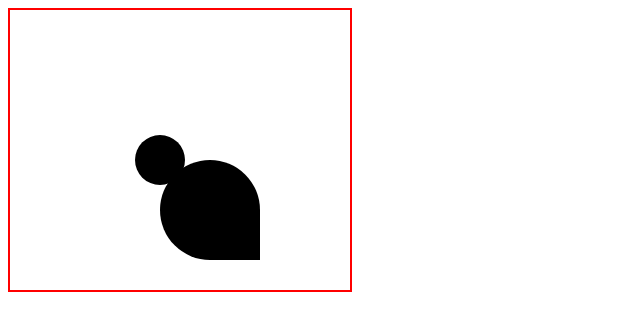
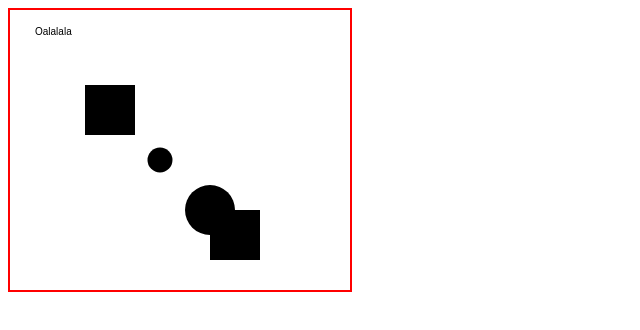
Before and after one commit to sajjadafzal/pico-game-template, a website built with Parcel: page src/index.html in a window 1280 px wide. Shown: the whole page, without its empty margins (0-640 px from the left). Built offline with nearby package versions, Linux system fonts and the light colour scheme.

Commit message:
implement scenes, added text object

```diff
--- a/src/game.js
+++ b/src/game.js
@@ -1,9 +1,5 @@
 import GameObject from './gameObject.js'
-
-// in game scrs
-/*
-  scr = 0: main. 1: game, 2: end
-*/
+import SCENES from './scenes.js'
 
 /**
  * Game class
@@ -22,149 +18,36 @@ export default class Game {
     // options
     this.w = width
     this.h = height
-    this.assets = assets
 
     // create canvas
-    this.canvas = document.createElement('canvas')
-    this.ctx = this.canvas.getContext('2d')
-    this.canvas.width = width
-    this.canvas.height = height
-    container.appendChild(this.canvas)
+    this.ctx = document.createElement('canvas').getContext('2d')
+    this.ctx.canvas.width = width
+    this.ctx.canvas.height = height
+    container.appendChild(this.ctx.canvas)
 
     // set static props
+    this.ctx.strokeStyle = 'black'
     GameObject.S_W = this.w
     GameObject.S_H = this.h
     GameObject.CTX = this.ctx
 
     // initial vars
-    this.store = {
-      scr: 0,
-      objects: [
-        new GameObject({
-          type: 'rect',
-          x: 200,
-          y: 200,
-          w: 50,
-          h: 50,
-          scr: 0,
-          isSolid: true,
-        }),
-        new GameObject({
-          type: 'circle',
-          x: 200,
-          y: 200,
-          rad: 50,
-          scr: 0,
-          dx: 1,
-          dy: 1,
-          acc: 0,
-          isSolid: true,
-        }),
-        new GameObject({
-          type: 'circle',
-          x: 150,
-          y: 150,
-          rad: 25,
-          scr: 0,
-          isSolid: true,
-        }),
-        new GameObject({
-          type: 'rect',
-          x: 75,
-          y: 75,
-          w: 50,
-          h: 50,
-          scr: 1,
-          ctrl: true,
-        }),
-        new GameObject({
-          type: 'rect',
-          x: 75,
-          y: 75,
-          w: 50,
-          h: 50,
-          scr: 1,
-        }),
-      ],
-    }
-
-    // input handling
-    this.canvas.addEventListener('click', e => this.handleInput(e))
-    document.addEventListener('keydown', e => this.handleInput(e))
+    this.store = { currentScene: 0, objects: SCENES[0] }
 
     // load all assets
-    this.loadAssets().then(assets => {
+    Game.loadAssets(assets).then(assets => {
       this.assets = assets
+
+      // input handling
+      this.ctx.canvas.addEventListener('click', e => this.handleInput(e))
+      document.addEventListener('keydown', e => this.handleInput(e))
 
       // start game loop
       this.start()
     })
   }
 
-  /**
-   * Handles mouse and keyboard input
-   * @param {Event} e Input event
-   */
-  handleInput(e) {
-    e.preventDefault()
-
-    this.store.objects
-      .filter(o => o.scr === this.store.scr && o.ctrl)
-      .forEach(o => {
-        o.handleInput(e)
-      })
-
-    return false
-  }
-
-  /**
-   *  Loads the provided list of assets and return the ready to use list
-   * @param {Array<Object>} arr Assets array to load
-   * @returns {Array<Object>} Collection of loaded results
-   */
-  async loadAssets() {
-    const promises = []
-
-    this.assets.forEach(a => {
-      promises.push(
-        new Promise((resolve, reject) => {
-          const ext = a.url.split('.').slice(-1)[0]
-          if (ext === 'jpg') {
-            // load image
-            const img = new Image()
-            img.onload = () => {
-              resolve({
-                name: a.name,
-                media: img,
-              })
-            }
-            img.onerror = err => {
-              reject(err)
-            }
-            img.src = a.url
-          } else {
-            // load sound
-            const audio = new Audio(a.url)
-            audio.oncanplay = () => {
-              resolve({
-                name: a.name,
-                media: audio,
-              })
-            }
-            audio.onerror = err => {
-              reject(err)
-            }
-          }
-        })
-      )
-    })
-
-    return Promise.all(promises)
-  }
-
-  /**
-   * starts the main game loop
-   */
+  // initiates drawing loop
   start() {
     this.redraw()
   }
@@ -194,7 +77,10 @@ export default class Game {
   updateState() {
     // test code
     const gameObjects = this.store.objects.filter(
-      o => o.scr === this.store.scr && !o.ctrl && o.isOnScreen
+      o =>
+        o.isOnScreen() &&
+        !o.ctrl &&
+        (o.family === 'alien' || o.family === 'bullet')
     )
 
     for (let i = 0; i < gameObjects.length; i += 1) {
@@ -216,12 +102,67 @@ export default class Game {
    * draw all game objects in current frame
    */
   draw() {
-    this.store.objects.filter(o => o.scr === this.store.scr).forEach(o => {
-      if (o.isOnScreen()) {
-        o.draw()
-      } else {
-        // discard offscreen object if not required
-      }
+    this.store.objects.forEach(o => {
+      o.draw()
     })
   }
+
+  /**
+   * Handles mouse and keyboard input
+   * @param {Event} e Input event
+   */
+  handleInput(e) {
+    e.preventDefault()
+
+    this.store.objects.filter(o => o.ctrl).forEach(o => {
+      o.handleInput(e)
+    })
+
+    return false
+  }
 }
+
+/**
+ *  Loads the provided list of assets and return the ready to use list
+ * @param {Array<Object>} arr Assets array to load
+ * @returns {Array<Object>} Collection of loaded results
+ */
+Game.loadAssets = assets => {
+  const promises = []
+
+  assets.forEach(a => {
+    promises.push(
+      new Promise((resolve, reject) => {
+        const ext = a.url.split('.').slice(-1)[0]
+        if (ext === 'jpg') {
+          // load image
+          const img = new Image()
+          img.onload = () => {
+            resolve({
+              name: a.name,
+              media: img,
+            })
+          }
+          img.onerror = err => {
+            reject(err)
+          }
+          img.src = a.url
+        } else {
+          // load sound
+          const audio = new Audio(a.url)
+          audio.oncanplay = () => {
+            resolve({
+              name: a.name,
+              media: audio,
+            })
+          }
+          audio.onerror = err => {
+            reject(err)
+          }
+        }
+      })
+    )
+  })
+
+  return Promise.all(promises)
+}
--- a/src/gameObject.js
+++ b/src/gameObject.js
@@ -6,33 +6,46 @@ export default class GameObject {
    *
    * @param {Object} options options
    */
-  constructor(options) {
-    this.acc = options.acc || 0
-    this.ctrl = options.ctrl
-    this.dx = options.dx || 0
-    this.dy = options.dy || 0
-    this.fill = options.fill
-    this.h = options.h
-    this.isSolid = options.isSolid
-    this.rad = options.rad
-    this.scr = options.scr
-    this.stroke = options.stroke
-    this.type = options.type
-    this.w = options.w
-    this.x = options.x
-    this.x2 = options.x2
-    this.y = options.y
-    this.y2 = options.y2
+  constructor({
+    type,
+    name,
+    family,
+    ctrl,
+    fillStyle = 'black',
+    w,
+    h,
+    text,
+    isSolid,
+    font,
+    x,
+    y,
+    x2,
+    y2,
+  }) {
+    this.type = type
+    this.name = name
+    this.family = family
+    this.ctrl = ctrl
+    this.fillStyle = fillStyle
+    this.w = w
+    this.h = h
+    this.text = text
+    this.isSolid = isSolid
+    this.font = font
+    this.x = x
+    this.x2 = x2
+    this.y = y
+    this.y2 = y2
   }
 
   /**
    * draw itself onto given context
    */
   draw() {
+    /** @type {CanvasRenderingContext2D} */
     const ctx = GameObject.CTX
 
-    ctx.fillStyle = this.fill || 'black'
-    ctx.strokeStyle = this.stroke || 'black'
+    ctx.fillStyle = this.fillStyle
 
     switch (this.type) {
       case 'line':
@@ -42,11 +55,15 @@ export default class GameObject {
         break
       case 'circle':
         ctx.beginPath()
-        ctx.arc(this.x, this.y, this.rad, 0, Math.PI * 2, 0)
+        ctx.font = this.font
+        ctx.arc(this.x, this.y, this.w / 2, 0, Math.PI * 2, 0)
         ctx.fill()
         break
       case 'rect':
         ctx.fillRect(this.x, this.y, this.w, this.h)
+        break
+      case 'text':
+        ctx.fillText(this.text, this.x, this.y)
         break
       case 'img':
       case 'image':
@@ -61,12 +78,7 @@ export default class GameObject {
    * @returns {Object} {left, top, right, bottom}
    */
   getBoundingRect() {
-    const rect = {
-      x: this.x,
-      y: this.y,
-      x2: this.x,
-      y2: this.y,
-    }
+    const rect = { x: this.x, y: this.y, x2: this.x, y2: this.y }
 
     switch (this.type) {
       case 'line':
@@ -74,10 +86,10 @@ export default class GameObject {
         rect.y2 = this.y2
         break
       case 'circle':
-        rect.x -= this.rad
-        rect.y -= this.rad
-        rect.x2 += this.rad
-        rect.y2 += this.rad
+        rect.x -= this.w / 2
+        rect.y -= this.w / 2
+        rect.x2 += this.w / 2
+        rect.y2 += this.w / 2
         break
       case 'rect':
       case 'img':
@@ -106,8 +118,7 @@ export default class GameObject {
 
   /**
    * Detect if two objects are on-screen and colliding
-   * @param {GameObject} ObjectOne Object
-   * @param {GameObject} ObjectTwo Object
+   * @param {GameObject} object Object
    * @returns {Boolean} Returns true if collision is detected
    */
   isColliding(object) {
@@ -157,23 +168,24 @@ export default class GameObject {
    * @param {Event} e input event
    */
   handleInput(e) {
-    // TODO: handle input
-    console.log('Object input: ', this.type, e.which)
-
     switch (e.which) {
       case 1: // mouse left click
         break
       case 37: // arrow left
       case 65: // a
+        this.x -= 2
         break
       case 38: // arrow up
       case 87: // w
+        this.y -= 2
         break
       case 39: // arrow right
       case 68: // d
+        this.x += 2
         break
       case 40: // arrow down
       case 83: // s
+        this.y += 2
         break
       default:
         break
--- a/src/index.html
+++ b/src/index.html
@@ -17,6 +17,7 @@
   <div id="game"></div>
 
   <script type="module" src="./utilities.js"></script>
+  <script type="module" src="./scenes.js"></script>
   <script type="module" src="./gameObject.js"></script>
   <script type="module" src="./game.js"></script>
   <script type="module" src="./index.js"></script>
--- /dev/null
+++ b/src/scenes.js
@@ -0,0 +1,59 @@
+import GameObject from './gameObject.js'
+
+/*
+  Scenes:
+  0: menu
+  1: entry
+  2-99: levels
+  100: end
+*/
+
+const scenes = [
+  [
+    new GameObject({
+      type: 'text',
+      text: 'Oalalala',
+      x: 25,
+      y: 25,
+    }),
+    new GameObject({
+      type: 'rect',
+      x: 200,
+      y: 200,
+      w: 50,
+      h: 50,
+      isSolid: true,
+    }),
+    new GameObject({
+      type: 'circle',
+      x: 200,
+      y: 200,
+      w: 50,
+      isSolid: true,
+    }),
+    new GameObject({
+      type: 'circle',
+      x: 150,
+      y: 150,
+      w: 25,
+      isSolid: true,
+    }),
+    new GameObject({
+      type: 'rect',
+      x: 75,
+      y: 75,
+      w: 50,
+      h: 50,
+      ctrl: true,
+    }),
+    new GameObject({
+      type: 'rect',
+      x: 75,
+      y: 75,
+      w: 50,
+      h: 50,
+    }),
+  ],
+]
+
+export default scenes
```
